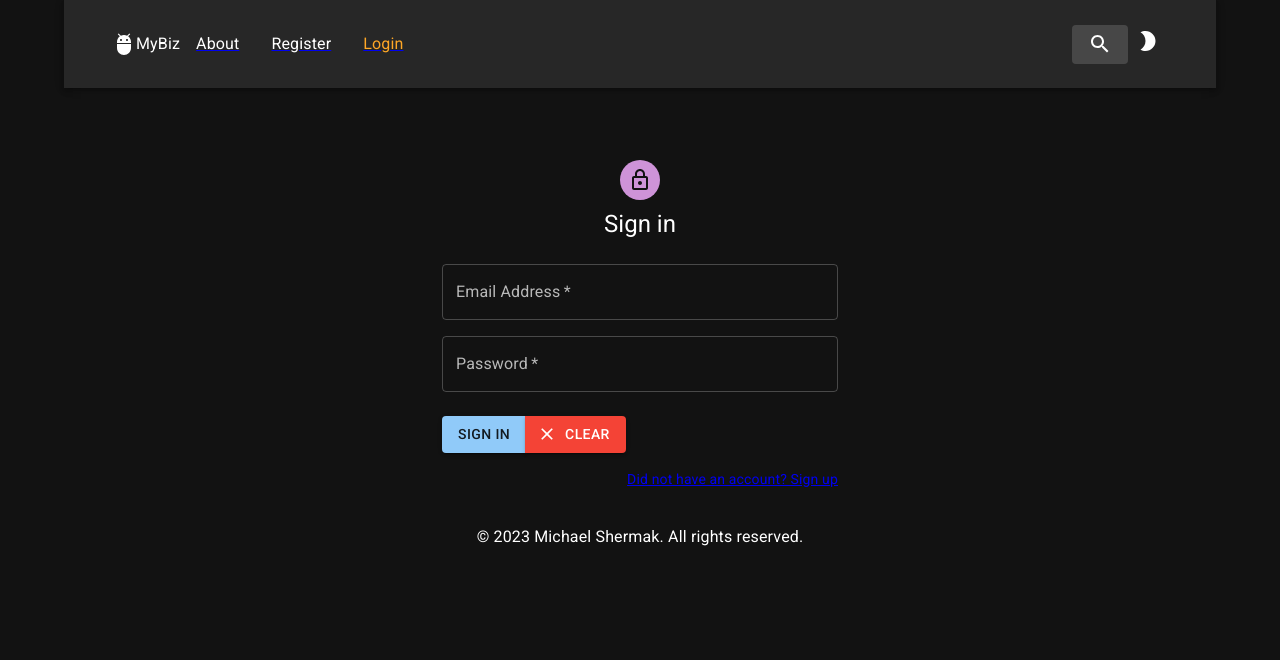
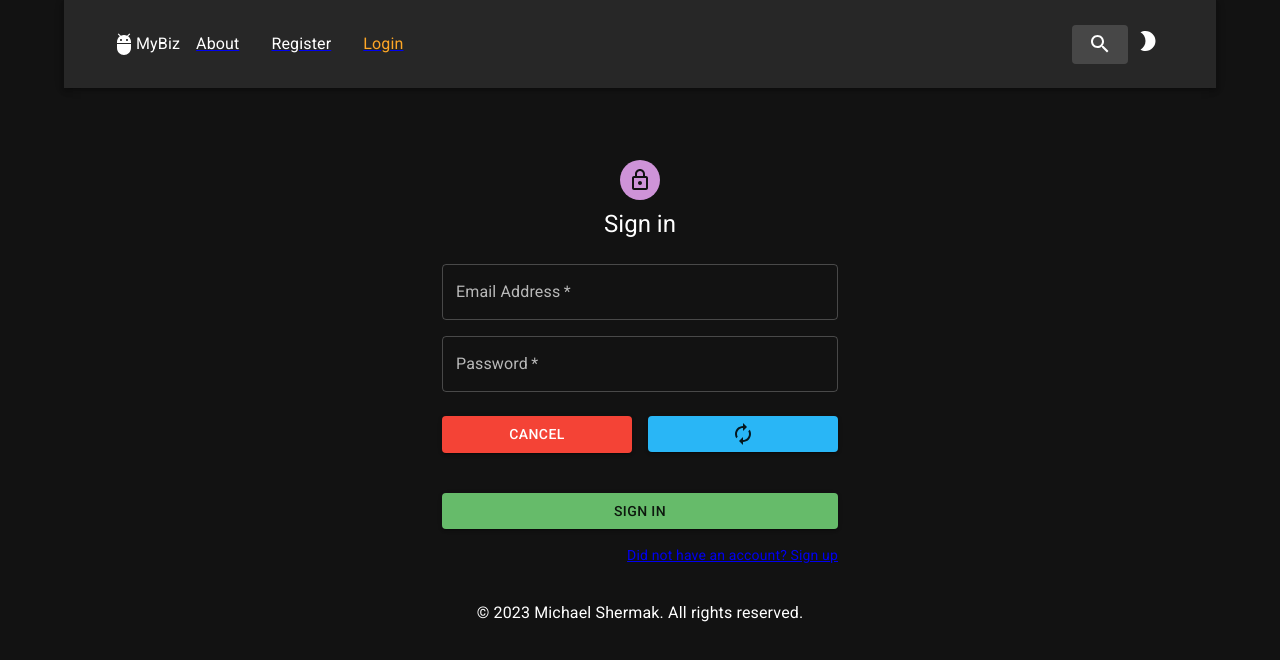
Before and after one commit to micasher/MyReactFirstProj, a React (Create React App) app: page /login in a window 1280 px wide. Shown: the top 660 px of the page. Built offline with nearby package versions, Linux system fonts and the light colour scheme.

Commit message:
LoginFix

```diff
--- a/src/pages/LoginPage.jsx
+++ b/src/pages/LoginPage.jsx
@@ -1,6 +1,5 @@
 import { useState } from "react";
 import Avatar from "@mui/material/Avatar";
-import Button from "@mui/material/Button";
 import TextField from "@mui/material/TextField";
 import Grid from "@mui/material/Grid";
 import Box from "@mui/material/Box";
@@ -10,122 +9,68 @@ import Container from "@mui/material/Container";
 import Alert from "@mui/material/Alert";
 import { Link, useNavigate } from "react-router-dom";
 import axios from "axios";
-import ClearIcon from "@mui/icons-material/Clear";
 import ROUTES from "../routes/ROUTES";
 import validateLoginSchema from "../validation/loginValidation";
 import useLoggedIn from "../hooks/useLoggedIn";
-import { ButtonGroup } from "@mui/material";
 import { toast } from "react-toastify";
-
-const MAX_LOGIN_ATTEMPTS = 3;
-const failedAttempts = 0;
-const LOCKOUT_PERIOD = 24 * 60 * 60 * 1000; // 24 hours in milliseconds
-
-let lockedOutEmails = [];
-let failedAttemptsTest = 0;
-let userEmail = localStorage.getItem('userEmail');
+import FormButtonsComponent from "../components/FormButtonsComponent";
 
 const LoginPage = () => {
   const [inputState, setInputState] = useState({
     email: "",
     password: "",
   });
-
   const [inputsErrorsState, setInputsErrorsState] = useState(null);
-  const [failedAttempts, setFailedAttempts] = useState(0);
   const loggedIn = useLoggedIn();
   const navigate = useNavigate();
+  const [disableEd, setDisableEdit] = useState(false);
 
   const handleBtnClick = async (ev) => {
-    const lastAttempt = localStorage.getItem("lastLoginAttempt");
-    const failedAttempts = localStorage.getItem("failedLoginAttempts") || 0;
-
-    // check if email is locked
-    if (lockedOutEmails.includes(email)) {
-      toast.error("This email has been locked out. Please try again later.");
-      return;
-    }
-
-    // Check if the user is currently locked out
-    const lockoutData = JSON.parse(
-      localStorage.getItem("loginLockout") || "{}"
-    );
-    const lastFailedAttempt = lockoutData.lastFailedAttempt || 0;
-    if (
-      failedAttempts >= MAX_LOGIN_ATTEMPTS &&
-      Date.now() - lastFailedAttempt < LOCKOUT_PERIOD
-    ) {
-      toast.error("Error: You are locked out. Please try again later.");
-      return;
-    }
-
-    // if (failedAttempts >= 3) {
-    //   toast.error("error: try more 24 hours login again");
-    //   return;
-    // }
-
     try {
       const joiResponse = validateLoginSchema(inputState);
       setInputsErrorsState(joiResponse);
       if (joiResponse) {
         return;
       }
-
-
-
-      if (failedAttempts >= 3) {
-        lockedOutEmails.push(userEmail);
-        toast.error("Error: Maximum login attempts reached. This email has been locked out for 24 hours.");
-        setTimeout(() => {
-          const index = lockedOutEmails.indexOf(userEmail);
-          if (index > -1) {
-            lockedOutEmails.splice(index, 1);
-          }
-        }, 86400000); // 24 hours in milliseconds
-      }
-      else{
-
-      }
-
       const { data } = await axios.post("/users/login", inputState);
-
-      localStorage.removeItem("failedLoginAttempts");
-      localStorage.removeItem("lastLoginAttempt");
-      localStorage.setItem("token", data.token);
-
-      setFailedAttempts(0);
-
       localStorage.setItem("token", data.token);
       loggedIn();
-
       navigate(ROUTES.HOME);
     } catch (err) {
-      localStorage.setItem("failedLoginAttempts", failedAttempts++);
-      localStorage.setItem("lastLoginAttempt", Date.now());
-      localStorage.setItem('userEmail', userEmail);
       toast.error("error, not a registered user");
-
-      setFailedAttempts(failedAttempts + 1);
-
-      localStorage.setItem(
-        "loginLockout",
-        JSON.stringify({
-          lastFailedAttempt: Date.now(),
-        })
-      );
     }
   };
   const handleInputChange = (ev) => {
     let newInputState = JSON.parse(JSON.stringify(inputState));
     newInputState[ev.target.id] = ev.target.value;
     setInputState(newInputState);
+    const joiResponse = validateLoginSchema(newInputState);
+    if (!joiResponse) {
+      setInputsErrorsState(joiResponse);
+      setDisableEdit(false);
+      return;
+    }
+
+    const inputKeys = Object.keys(inputState);
+    for (const key of inputKeys) {
+      if (inputState && !inputState[key] && key != ev.target.id) {
+        joiResponse[key] = "";
+      }
+    }
+    setInputsErrorsState(joiResponse);
+    setDisableEdit(true);
   };
+
   const handleClearClick = () => {
     setInputState({
       email: "",
       password: "",
     });
     setInputsErrorsState(null);
+  };
+
+  const handleCancelBtnClick = (ev) => {
+    navigate(ROUTES.HOME);
   };
   return (
     <Container component="main" maxWidth="xs">
@@ -185,7 +130,30 @@ const LoginPage = () => {
               )}
             </Grid>
           </Grid>
-          <ButtonGroup>
+          <FormButtonsComponent
+            onCancel={handleCancelBtnClick}
+            onReset={handleClearClick}
+            onRegister={handleBtnClick}
+            clickBtnText="Sign In"
+            disableProp={disableEd}
+          />
+          <Grid container justifyContent="flex-end">
+            <Grid item>
+              <Link to={ROUTES.REGISTER}>
+                <Typography variant="body2">
+                  Did not have an account? Sign up
+                </Typography>
+              </Link>
+            </Grid>
+          </Grid>
+        </Box>
+      </Box>
+    </Container>
+  );
+};
+
+export default LoginPage;
+/* <ButtonGroup>
             <Button
               variant="contained"
               sx={{ mt: 3, mb: 2 }}
@@ -202,20 +170,4 @@ const LoginPage = () => {
             >
               Clear
             </Button>
-          </ButtonGroup>
-          <Grid container justifyContent="flex-end">
-            <Grid item>
-              <Link to={ROUTES.REGISTER}>
-                <Typography variant="body2">
-                  Did not have an account? Sign up
-                </Typography>
-              </Link>
-            </Grid>
-          </Grid>
-        </Box>
-      </Box>
-    </Container>
-  );
-};
-
-export default LoginPage;
+          </ButtonGroup> */
```
